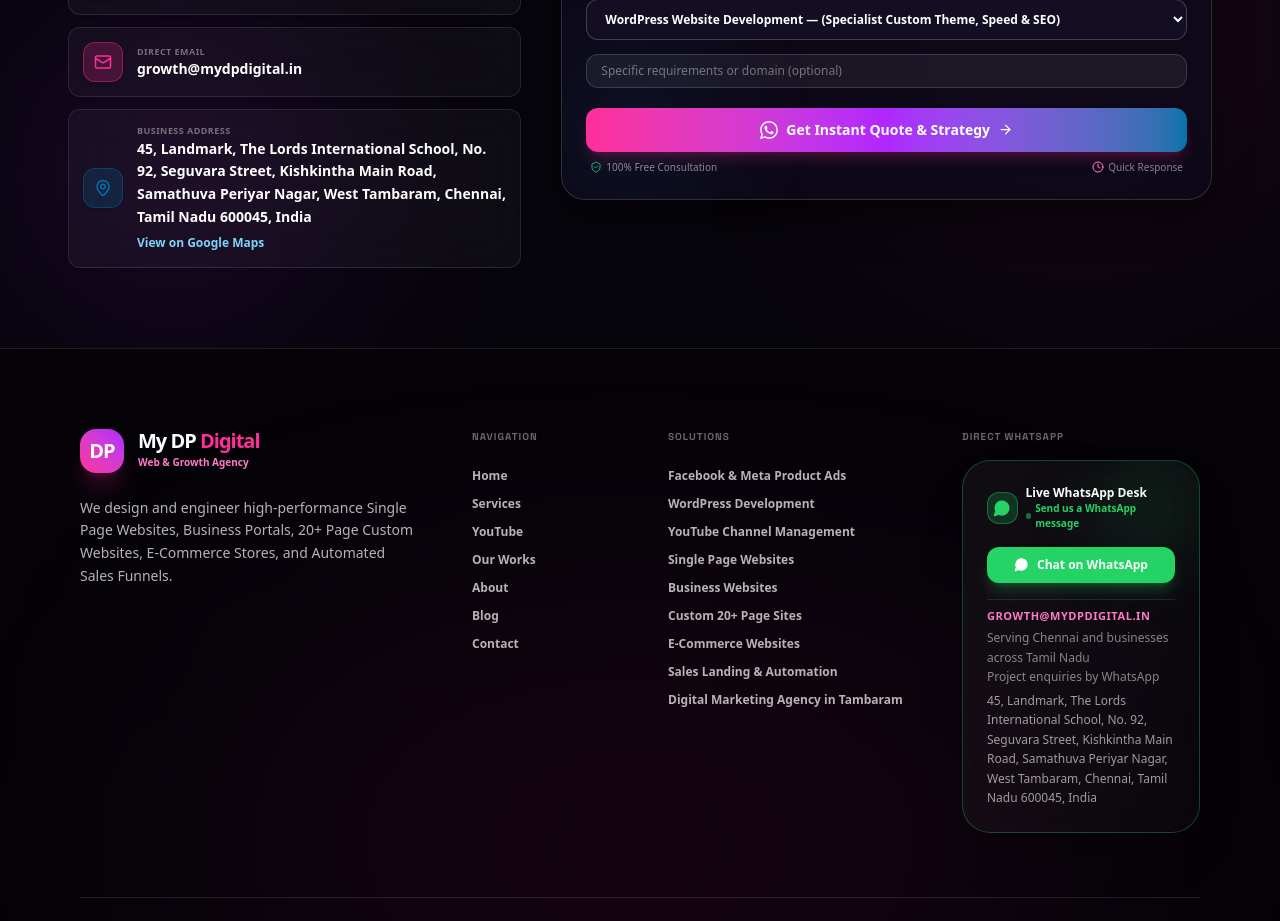
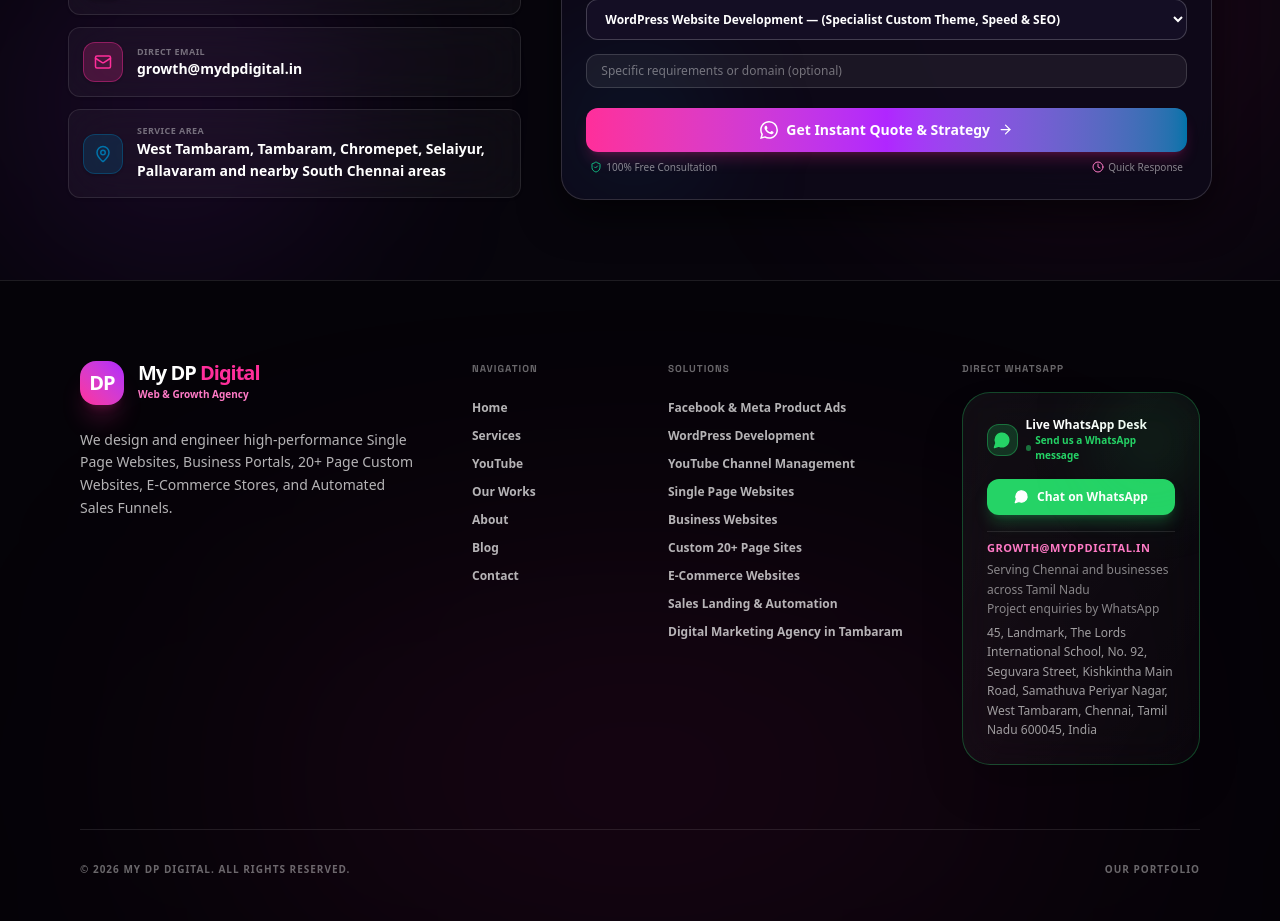
Before and after one commit to deenapriyanka00217-arch/my-dp-Digital, a React (Vite) app: page / in a window 1280 px wide. Shown: the part 6020-6941 px from the top of the page. Built offline with nearby package versions, Linux system fonts and the light colour scheme.

Commit message:
Local SEO: remove private address from contact form

```diff
--- a/src/components/ContactForm.tsx
+++ b/src/components/ContactForm.tsx
@@ -1,9 +1,6 @@
 import React from 'react';
 import { Phone, Mail, MapPin, Sparkles } from 'lucide-react';
 import { BannerServicesForm } from './BannerServicesForm';
-
-const BUSINESS_ADDRESS = '45, Landmark, The Lords International School, No. 92, Seguvara Street, Kishkintha Main Road, Samathuva Periyar Nagar, West Tambaram, Chennai, Tamil Nadu 600045, India';
-const MAPS_URL = 'https://www.google.com/maps/search/?api=1&query=My%20DP%20Digital%20-%20Web%20Developer&query_place_id=ChIJEWo-SVz1UjoRmUuSRl5M1wg';
 
 const ContactForm = () => {
   return (
@@ -57,9 +54,8 @@ const ContactForm = () => {
                   <MapPin size={18} />
                 </div>
                 <div>
-                  <div className="text-white/40 text-[9px] uppercase font-bold tracking-wider">Business Address</div>
-                  <div className="text-sm font-bold leading-relaxed text-white">{BUSINESS_ADDRESS}</div>
-                  <a href={MAPS_URL} target="_blank" rel="noopener noreferrer" className="text-xs font-semibold text-[#7DD3FC] hover:underline">View on Google Maps</a>
+                  <div className="text-white/40 text-[9px] uppercase font-bold tracking-wider">Service Area</div>
+                  <div className="text-sm font-bold leading-relaxed text-white">West Tambaram, Tambaram, Chromepet, Selaiyur, Pallavaram and nearby South Chennai areas</div>
                 </div>
               </div>
             </div>
```
